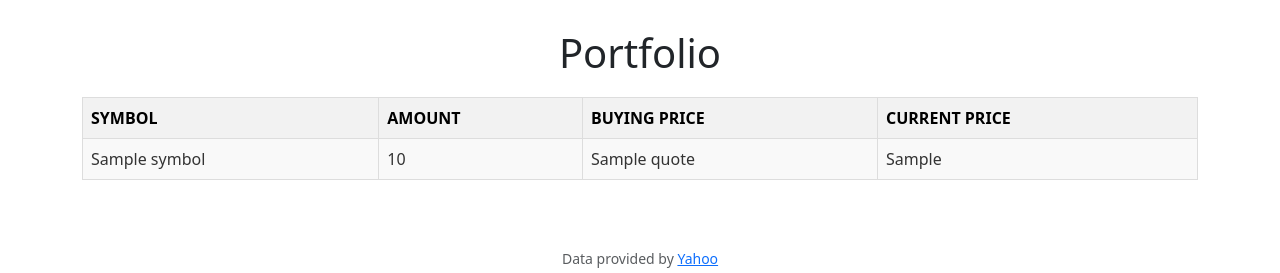
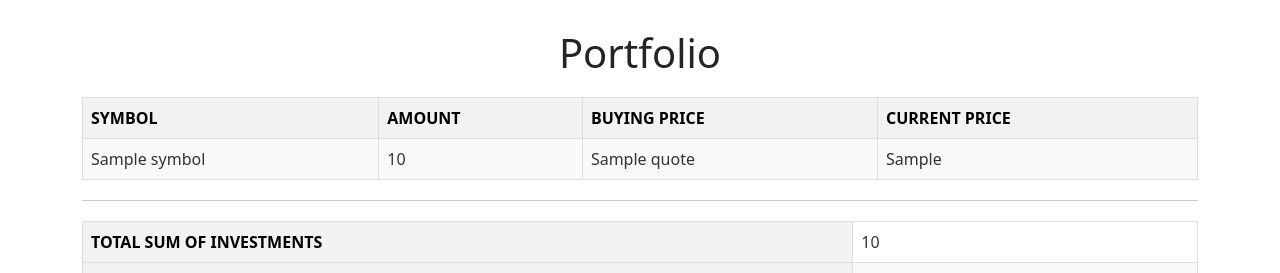
Before and after one commit to getkam/cs50x, a Flask app: template finance/templates/index.html in a window 1280 px wide. Shown: the part 95-368 px from the top of the page. Run offline with Flask 3, Linux system fonts and the light colour scheme; the template is opened without the code that fills it: most values are stand-ins (such as "Sample title", 1, 10 or a date in 2020); some libraries are stand-ins or nearby versions.

Commit message:
Sun, Mar 3, 2024, 10:51 PM +01:00

```diff
--- a/finance/templates/index.html
+++ b/finance/templates/index.html
@@ -22,6 +22,17 @@
                 <td>{{ entry['current_quote'] }}</td>
             </tr>
         {% endfor %}
+        </table>
+        <hr>
+        <table class="quotes-table">
+            <tr>
+                <th>TOTAL SUM OF INVESTMENTS</th>
+                <td>{{ sum }}</td>
+            </tr>
+            <tr>
+                <th>REMAINING CASH</th>
+                <td>{{ cash }}</td>
+            </tr>
     </table>
 
 
```
